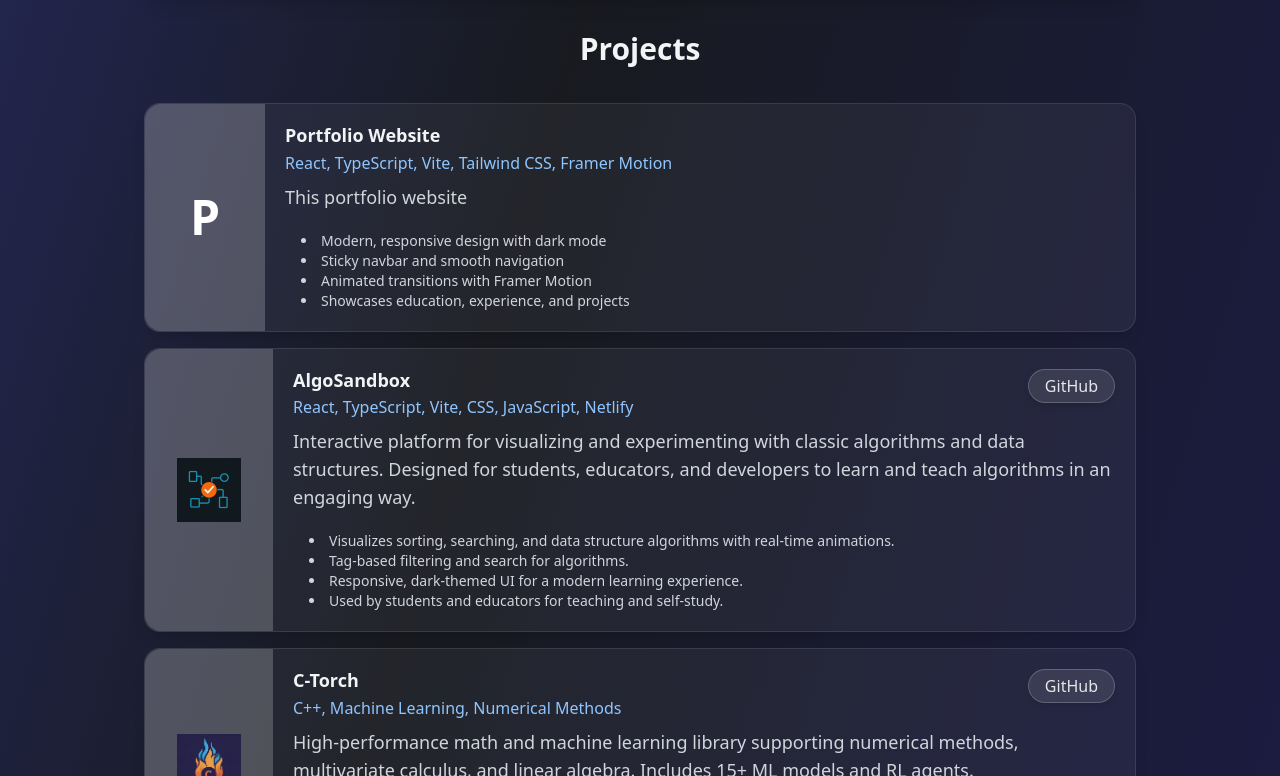
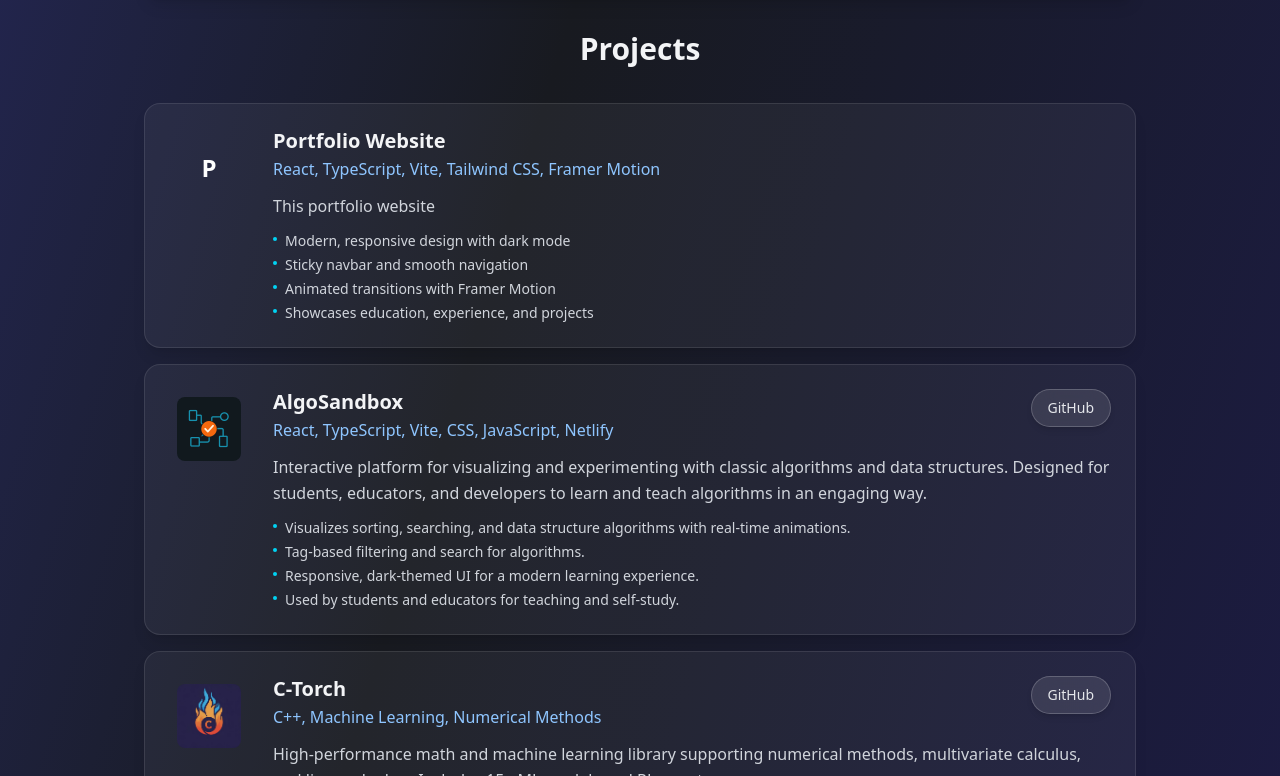
Before and after one commit to LambdaAK/Alex-Kozik-Portfolio, a React (Vite) app: page / in a window 1280 px wide. Shown: the part 2344-3120 px from the top of the page. Built offline with nearby package versions, Linux system fonts and the light colour scheme.

Commit message:
Rounded corner logos

```diff
--- a/src/App.tsx
+++ b/src/App.tsx
@@ -446,6 +446,8 @@ const projects = [
     ]
   },
 ];
+// Projects Section Component
+// Projects Section Component
 
 // Projects Section Component
 const Projects = () => (
@@ -455,52 +457,62 @@ const Projects = () => (
       {projects.map((project) => (
         <div
           key={project.name}
-          className="w-full flex flex-row items-stretch bg-white/5 rounded-2xl shadow-lg border border-white/10 hover:scale-[1.01] transition-transform duration-200"
+          className="w-full bg-white/5 rounded-2xl shadow-lg border border-white/10 hover:scale-[1.01] transition-transform duration-200 p-6"
         >
-          {/* Logo on the left */}
-          <div className="flex items-center justify-center min-w-[120px] max-w-[160px] bg-white/20 rounded-l-2xl p-4">
+          <div className="flex flex-row items-start gap-6">
+            {/* Logo section */}
+            <div className="flex items-center justify-center w-20 h-20 rounded-xl flex-shrink-0">
               {project.image ? (
                 <img
                   src={project.image}
                   alt={project.name + ' logo'}
-                className="object-contain w-24 h-16 rounded-2xl"
+                  className="object-contain w-16 h-16 rounded-lg"
                 />
               ) : (
-              <span className="text-5xl font-extrabold text-white select-none">
+                <span className="text-2xl font-extrabold text-white select-none">
                   {project.name[0]}
                 </span>
               )}
             </div>
-          {/* Details on the right */}
-          <div className="flex-1 flex flex-col justify-between p-5 gap-2">
-            <div className="flex flex-row items-start justify-between flex-wrap gap-2">
+
+            {/* Content section */}
+            <div className="flex-1 min-w-0">
+              <div className="flex flex-row items-start justify-between flex-wrap gap-2 mb-3">
                 <div>
-                <span className="text-lg font-bold text-gray-100 block leading-tight">
+                  <h3 className="text-xl font-bold text-gray-100 leading-tight">
                     {project.name}
-                </span>
-                <span className="block text-blue-300 text-base font-medium mt-1">
+                  </h3>
+                  <p className="text-blue-300 text-base font-medium mt-1">
                     {project.tech && project.tech.join(', ')}
-                </span>
+                  </p>
                 </div>
                 {project.github && (
                   <a
                     href={project.github}
                     target="_blank"
                     rel="noopener noreferrer"
-                  className="px-4 py-1 rounded-full bg-white/10 text-gray-200 font-medium border border-white/20 shadow-md backdrop-blur-md hover:bg-gradient-to-r hover:from-cyan-400/30 hover:to-blue-500/30 hover:text-cyan-200 transition text-base flex items-center gap-2"
+                    className="px-4 py-2 rounded-full bg-white/10 text-gray-200 font-medium border border-white/20 shadow-md backdrop-blur-md hover:bg-gradient-to-r hover:from-cyan-400/30 hover:to-blue-500/30 hover:text-cyan-200 transition text-sm flex items-center gap-2"
                   >
                     GitHub
                   </a>
                 )}
               </div>
-            <p className="text-gray-300 mb-2 text-lg">{project.description}</p>
+
+              <p className="text-gray-300 mb-3 text-base leading-relaxed">
+                {project.description}
+              </p>
+
               {project.highlights && project.highlights.length > 0 && (
-              <ul className="list-disc list-inside ml-4 text-gray-300 text-sm mt-1">
+                <ul className="space-y-1 text-gray-300 text-sm">
                   {project.highlights.map((h, i) => (
-                  <li key={i}>{h}</li>
+                    <li key={i} className="flex items-start gap-2">
+                      <span className="text-cyan-400 mt-1.5 w-1 h-1 bg-cyan-400 rounded-full flex-shrink-0"></span>
+                      <span>{h}</span>
+                    </li>
                   ))}
                 </ul>
               )}
+            </div>
           </div>
         </div>
       ))}
```
Lines whose indentation alone changed are shown as unchanged.
